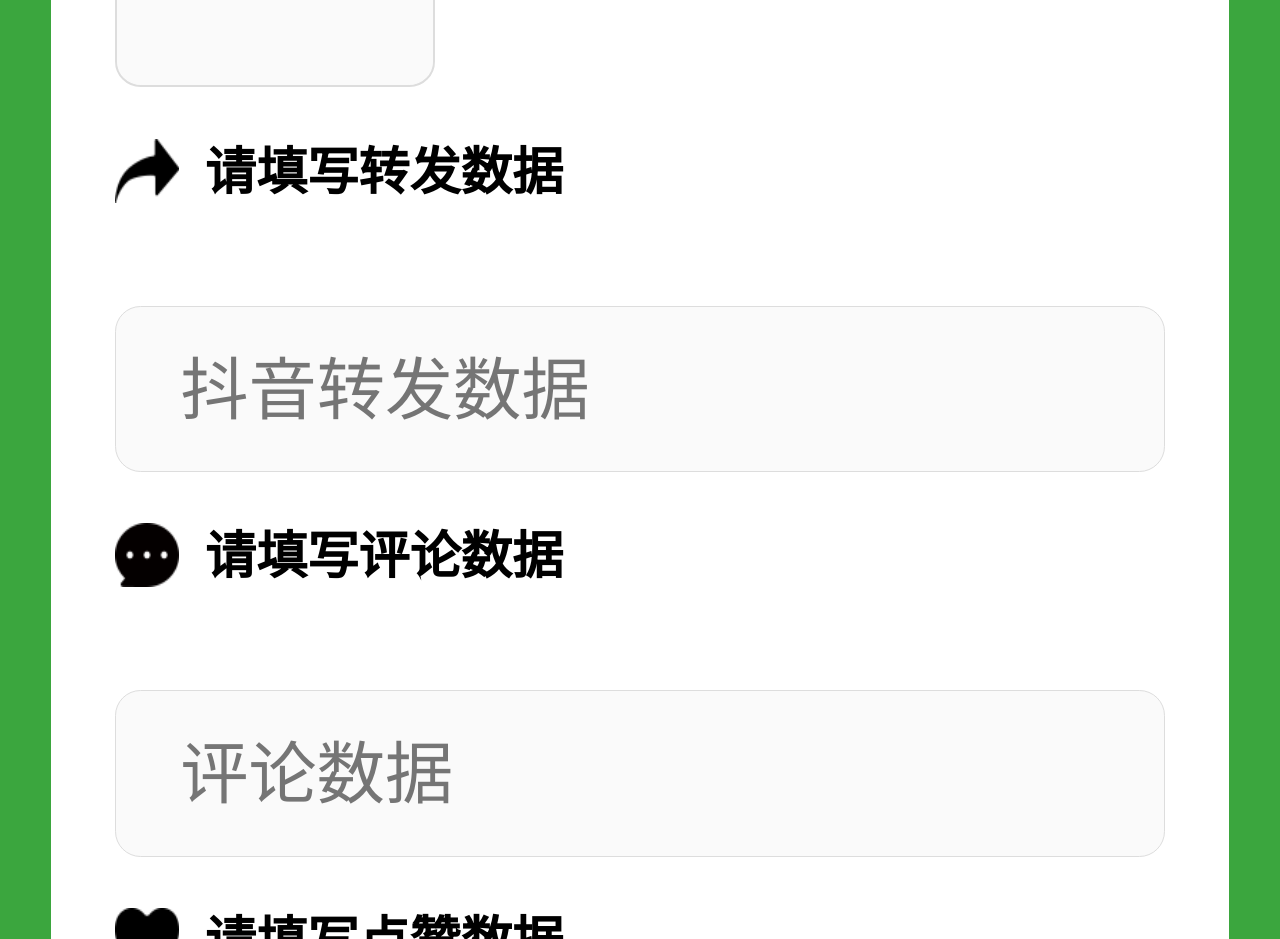
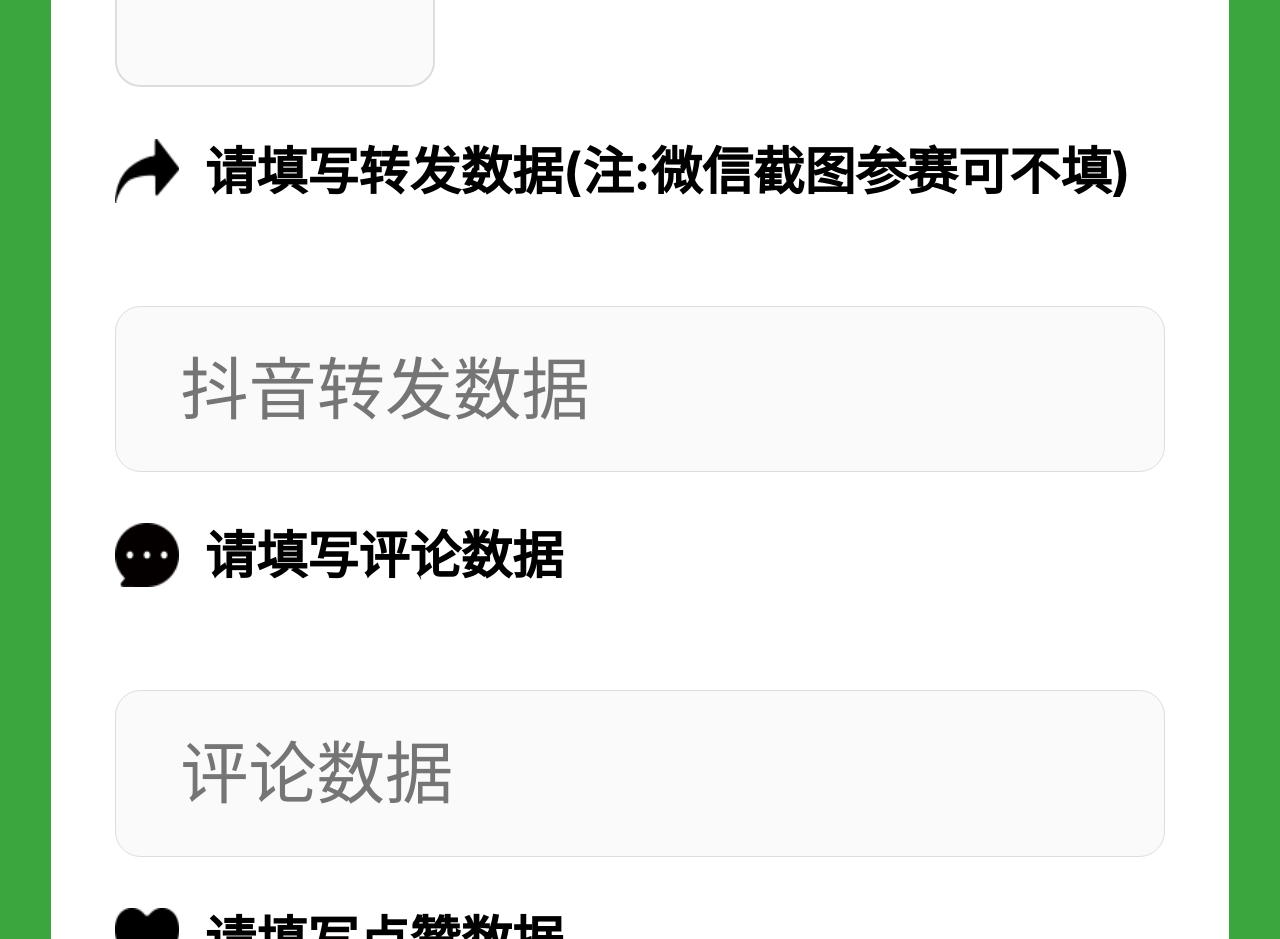
Before and after one commit to 1912339826/The-third-national-Cheerleading-Exercise, a Vue app in the folder MYDome/: page /#/DataInformation in a window 1280 px wide. Shown: the part 1360-2299 px from the top of the page. Built offline with nearby package versions, Linux system fonts and the light colour scheme; what vue-resource would draw is missing.

Commit message:
更改提交数据页提示

```diff
--- a/MYDome/src/pages/DataInformation/index.vue
+++ b/MYDome/src/pages/DataInformation/index.vue
@@ -33,7 +33,7 @@
         </div>
         <nav>
           <img src="../../../static/images/transpond_03.png" alt />
-          <div>请填写转发数据</div>
+          <div>请填写转发数据(注:微信截图参赛可不填)</div>
         </nav>
         <input type="text" placeholder="抖音转发数据" v-model="forward" />
         <nav>
```
Also changed, not shown: 1 other file (tests, documents, lock files or other folders).
